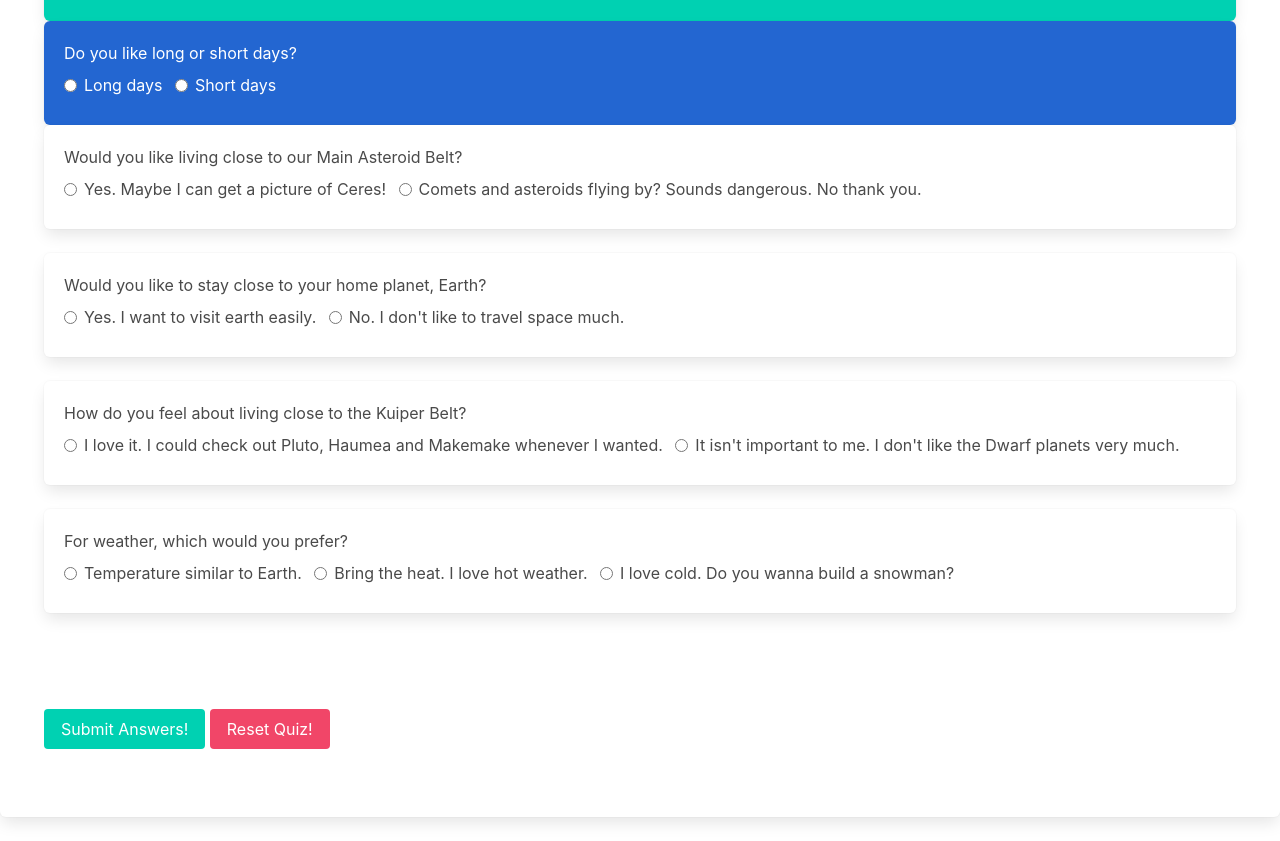
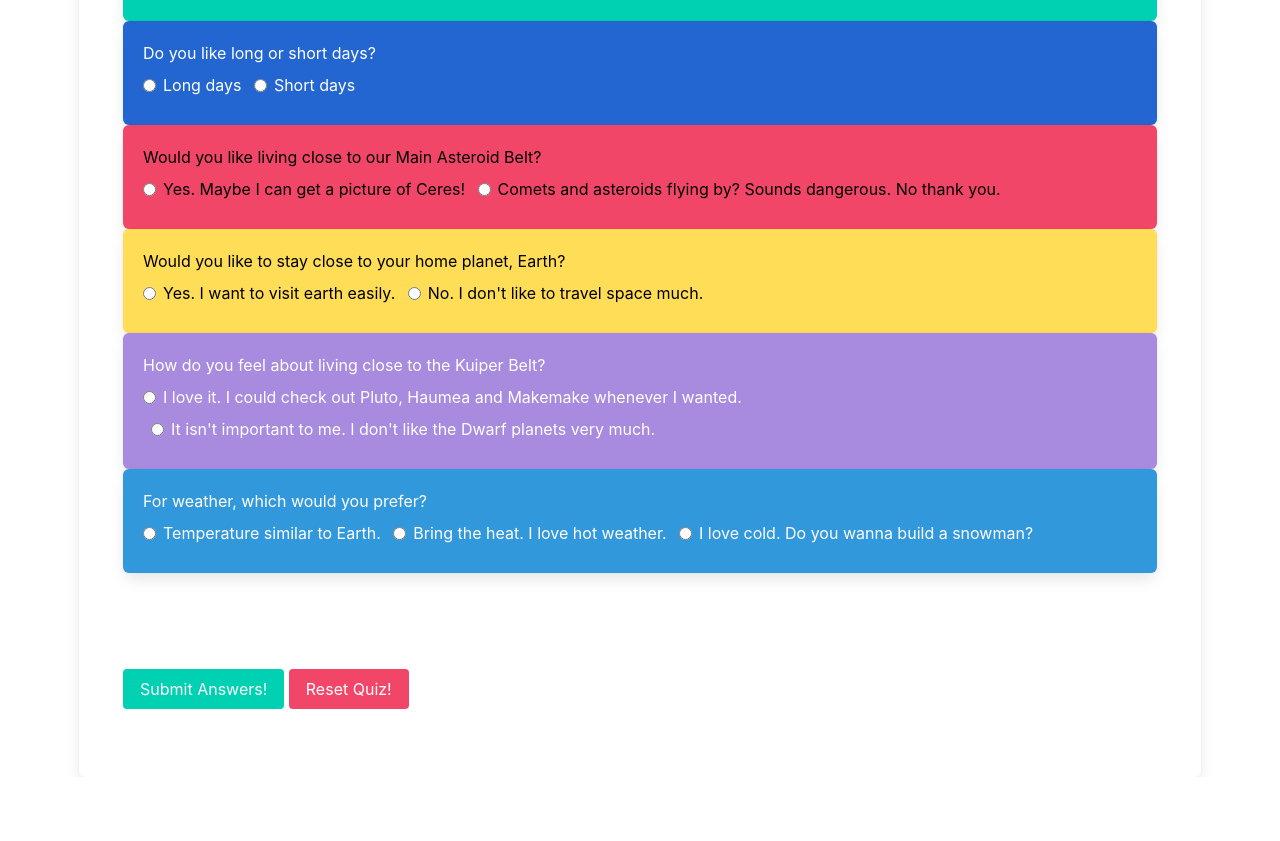
Before and after one commit to tmemmerson/interstellar-relocation, a plain HTML site: page index.html in a window 1280 px wide. Shown: the part 1120-1961 px from the top of the page. After the commit the page ends 1897 px from the top, so only its background shows below. Drawn offline with nearby package versions, Linux system fonts and the light colour scheme.

Commit message:
Extend styling designs to all unstyled elements.

```diff
--- a/css/styles.css
+++ b/css/styles.css
@@ -42,7 +42,7 @@
 }
 
 .box-success {
-  background-color: #607a69;
+  background-color: #a88adf;
   border-radius: 6px;
   box-shadow: 0 0.5em 1em -0.125em rgba(10, 10, 10, 0.1), 0 0px 0 1px rgba(10, 10, 10, 0.02);
   color: #ffffff;
@@ -76,8 +76,3 @@
   display: block;
   padding: 1.25rem;
 }
-
-element {
-  background: rgba(red, green, blue, alpha);
-  opacity: 0.5;
-}
--- a/index.html
+++ b/index.html
@@ -14,18 +14,14 @@
   <body>
     <div class="container">
       <div class="box">
-
       <div id="quiz-head">
         <h1>Find Your Place in the Universe</h1>
       </div>
-
       <div id="quiz-summary">
         <h3><em>Answer these ten questions to find your perfect future home.</em></h3>
       </div>
-
       </div>
     </div>
-
     <div class="container">
       <br>
       <div id="myCarousel" class="carousel slide" data-ride="carousel">
@@ -73,6 +69,7 @@
       </div>
     </div>
 
+      <div class="container">
       <div class="box">
       <div class="section">
       <form>
@@ -136,7 +133,7 @@
         </div>
         </div>
 
-        <div class="box">
+        <div class="box-danger">
         <p>Would you like living close to our Main Asteroid Belt?</p>
         <div class="radio">
           <label><input type="radio" name="question7" value=1>Yes. Maybe I can get a picture of Ceres!</label>
@@ -146,7 +143,7 @@
         </div>
         </div>
 
-        <div class="box">
+        <div class="box-warning">
         <p>Would you like to stay close to your home planet, Earth?</p>
         <div class="radio">
           <label><input type="radio" name="question8" value=1>Yes. I want to visit earth easily.</label>
@@ -156,7 +153,7 @@
         </div>
         </div>
 
-        <div class="box">
+        <div class="box-success">
         <p>How do you feel about living close to the Kuiper Belt?</p>
         <div class="radio">
           <label><input type="radio" name="question9" value=1>I love it. I could check out Pluto, Haumea and Makemake whenever I wanted.</label>
@@ -166,7 +163,7 @@
         </div>
         </div>
 
-        <div class="box">
+        <div class="box-info">
         <p>For weather, which would you prefer?</p>
         <div class="radio">
           <label><input type="radio" name="question10" value=1>Temperature similar to Earth.</label>
@@ -186,6 +183,7 @@
       </div>
     </div>
   </div>
+</div>
 
       <div id="venus">
         <img src="img/venus.png">
```
